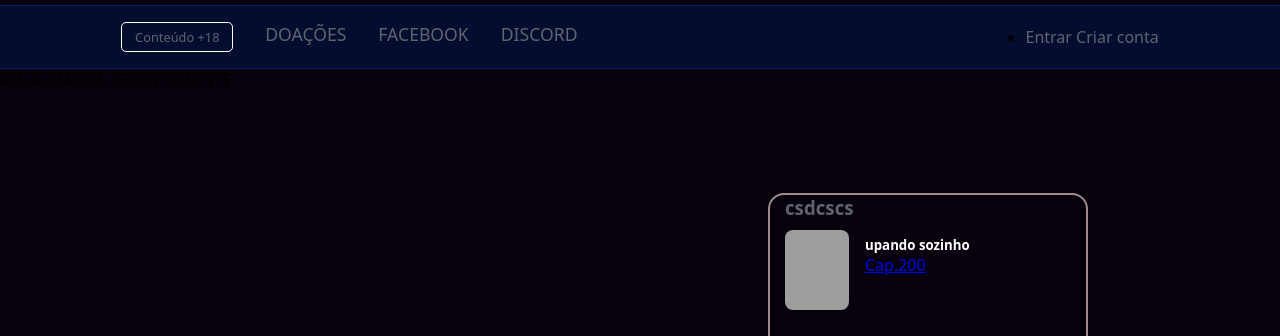
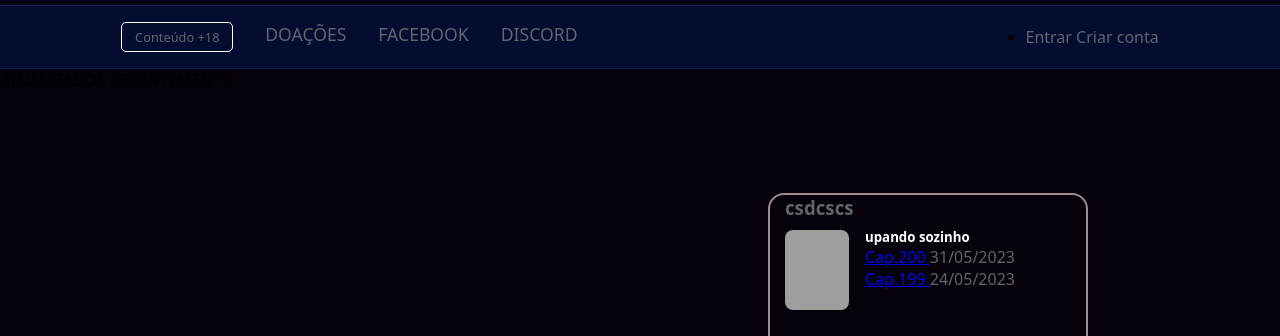
Before and after one commit to joaom4rco/sites_anime, a plain HTML site: page neoxscans/index.html in a window 1280 px wide. Shown: the part 123-459 px from the top of the page. Drawn offline with nearby package versions, Linux system fonts and the light colour scheme; grey boxes are pictures that could not be loaded.

Commit message:
atualização

```diff
--- a/neoxscans/index.html
+++ b/neoxscans/index.html
@@ -80,6 +80,17 @@
                         <a class="btn-link" href="https://neoxscan.net/manga/upand-3130_12_1-o-sozinho-17/cap-200/" >
                             Cap.200
                         </a>
+                        <span class="post-on font-meta">
+                            31/05/2023 </span>
+                    </span>
+                </div>
+                <div class="chapter-item">
+                    <span class="chapter font-meta">
+                        <a class="btn-link" href="https://neoxscan.net/manga/upand-3130_12_1-o-sozinho-17/cap-200/" >
+                            Cap.199
+                        </a>
+                        <span class="post-on font-meta">
+                            24/05/2023 </span>
                     </span>
                 </div>
             </div>
--- a/neoxscans/style.css
+++ b/neoxscans/style.css
@@ -144,7 +144,7 @@ header {
 }
 .titulo-img {
     color: white;
-    margin-top: 1rem;
+    margin-top: .5rem;
 }
 .list-cap {
     margin-left: 5rem;
```
